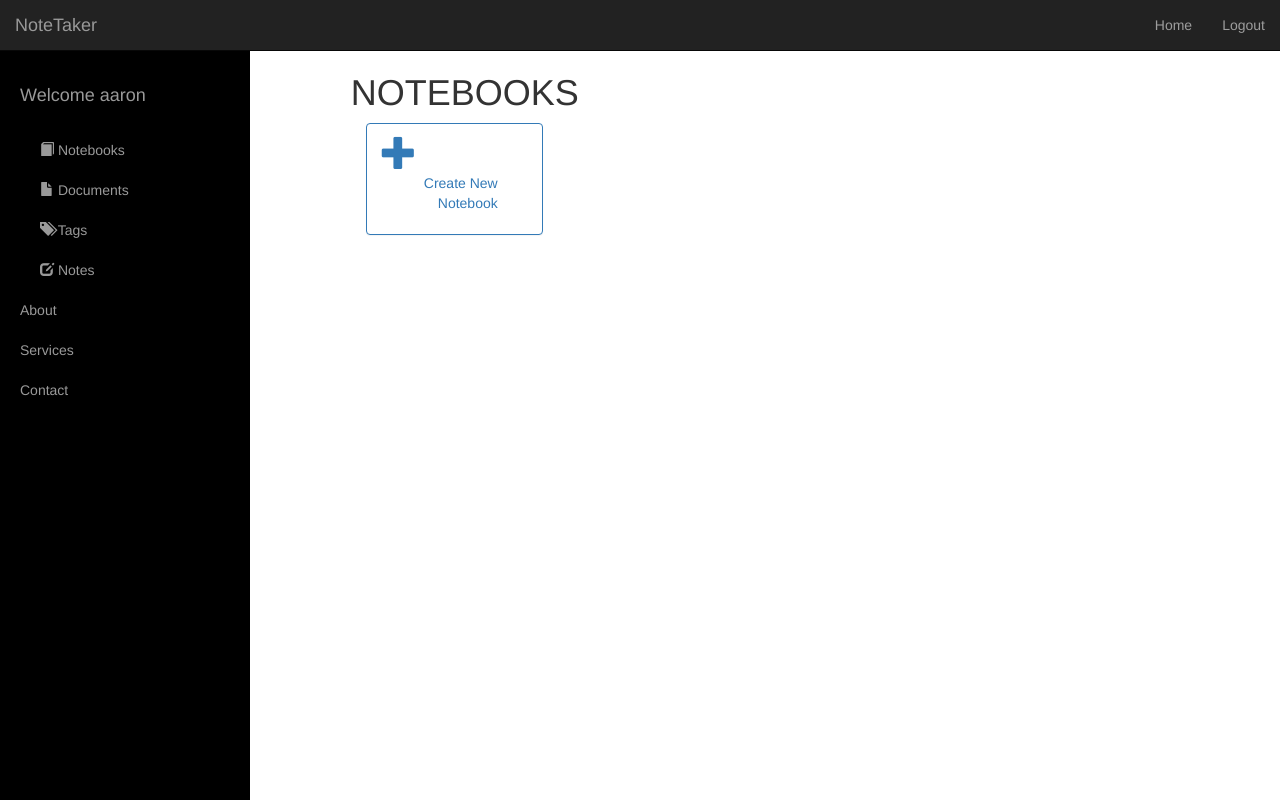
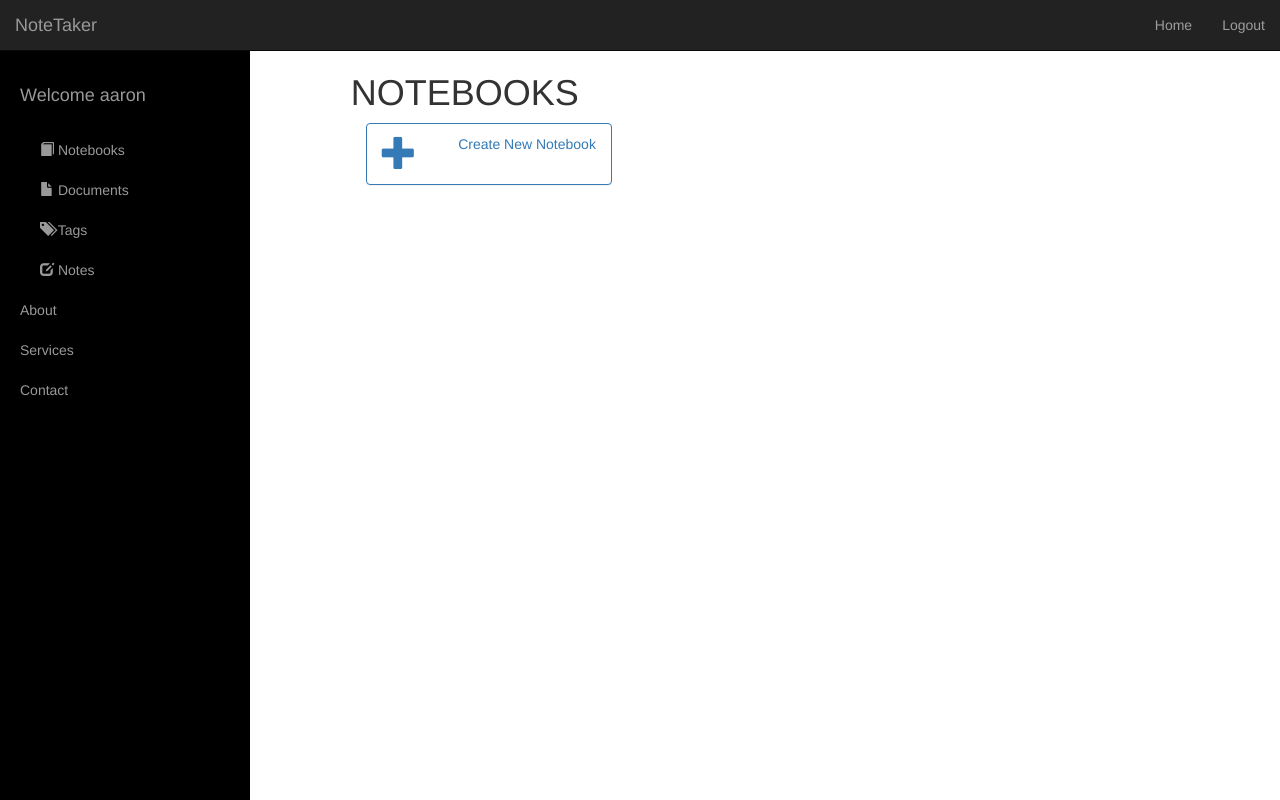
Before and after one commit to Aaronong/NoteTaker, a Django app: page / in a window 1280 px wide. Run offline with Django 3.2, Linux system fonts and the light colour scheme; a user stored in the database is signed in; data comes from the database, SQL or seed files in the repository; both versions use the stored data as it was after the commit; some libraries are stand-ins or nearby versions.

Commit message:
Finalized notebooks page design

```diff
--- a/templates/notebooks.html
+++ b/templates/notebooks.html
@@ -6,20 +6,23 @@
 {% endblock %}
 
 {% block content %}
+
     <h2>Secret header</h2>
 
     <h1>NOTEBOOKS</h1>
     {% if all_notebooks %}
 
+    <div clss="row">
+        {% for notebook in all_notebooks %}
 
-            {% for notebook in all_notebooks %}
-                <div class="col-lg-3 col-md-6">
-                    <div class="panel panel-primary">
+            <div class="col-lg-4 col-md-6 col-sm-12 col-xs-12">
+                <div class="panel panel-primary">
+                    <div class="box">
                         <a href="/notebooks/{{ notebook.id }}/">
                             <div class="panel-heading">
                                 <div class="row">
                                     <div class="col-xs-2">
-                                        <i style="font-size:2.5em;" class="glyphicon glyphicon-book"></i>
+                                        <i style="font-size:2.8em;" class="glyphicon glyphicon-book"></i>
                                     </div>
                                     <div class="col-xs-10 text-right">
                                         <div>{{ notebook.title }}</div>
@@ -38,12 +41,13 @@
                         </a>
                     </div>
                 </div>
-            {% endfor %}
+            </div>
+        {% endfor %}
 
     {% endif %}
 
 
-    <div class="col-lg-3 col-md-6">
+    <div class="col-lg-4 col-md-6 col-sm-12 col-xs-12">
         <div class="panel panel-primary" >
             <a data-toggle="collapse" href="#collapseExample">
                 <div class="panel-heading">
@@ -84,7 +88,7 @@
         </div>
     </div>
 
-
+    </div>
 
 
 
```
Also changed, not shown: db.sqlite3.
